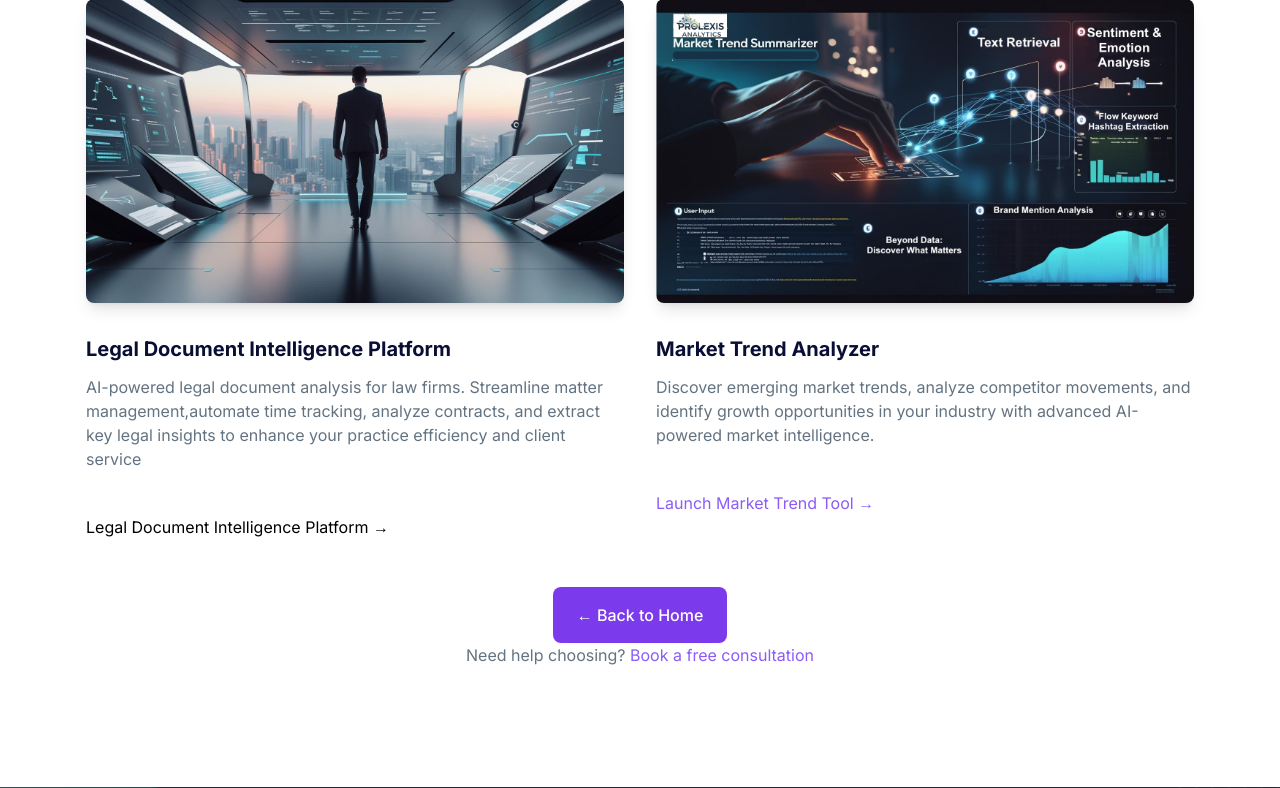
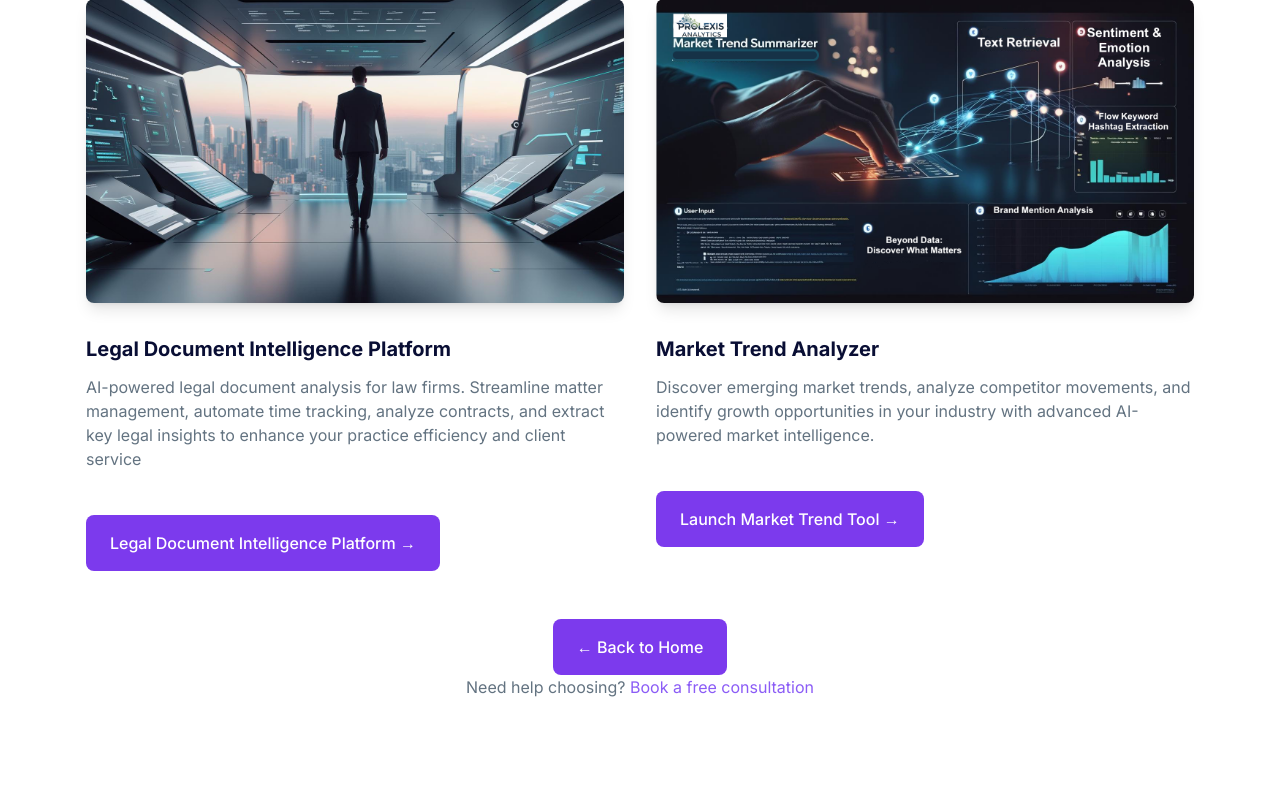
Before and after one commit to Mabtahi1/FlaskWeb, a Flask app: page /tools in a window 1280 px wide. Shown: the part 713-1501 px from the top of the page. Run offline with Flask 3, Linux system fonts and the light colour scheme; some libraries are stand-ins or nearby versions.

Commit message:
Update tools.html

```diff
--- a/templates/tools.html
+++ b/templates/tools.html
@@ -179,7 +179,7 @@
                 </div>
             </div>
             <div class="flex flex-wrap -mx-4">
-                <!--  Legal Document Intelligence Platform -->
+                <!-- Legal Document Intelligence Platform -->
                 <div class="w-full px-4 md:w-1/2">
                     <div class="wow fadeInUp group mb-12" data-wow-delay=".1s">
                         <div class="relative z-10 mb-8 w-full max-w-[300px]">
@@ -191,9 +191,10 @@
                             Legal Document Intelligence Platform
                         </h4>
                         <p class="mb-8 text-body-color lg:mb-11">
-                            AI-powered legal document analysis for law firms. Streamline matter management,automate time tracking, analyze contracts, and extract key legal insights to enhance your practice efficiency and client service
+                            AI-powered legal document analysis for law firms. Streamline matter management, automate time tracking, analyze contracts, and extract key legal insights to enhance your practice efficiency and client service
                         </p>
-                        <a href="http://54.159.23.233:5001/" target="_blank">
+                        <a href="http://54.159.23.233:5001/" target="_blank"
+                           class="inline-flex items-center justify-center py-4 px-6 text-center text-base font-medium text-white hover:bg-opacity-90 bg-primary rounded-lg transition duration-300 ease-in-out">
                            Legal Document Intelligence Platform →
                         </a>
                     </div>
@@ -215,7 +216,7 @@
                             opportunities in your industry with advanced AI-powered market intelligence.
                         </p>
                         <a href="http://54.159.23.233:5002/" target="_blank"
-                            class="text-primary hover:underline">
+                           class="inline-flex items-center justify-center py-4 px-6 text-center text-base font-medium text-white hover:bg-opacity-90 bg-primary rounded-lg transition duration-300 ease-in-out">
                             Launch Market Trend Tool →
                         </a>
                     </div>
```
